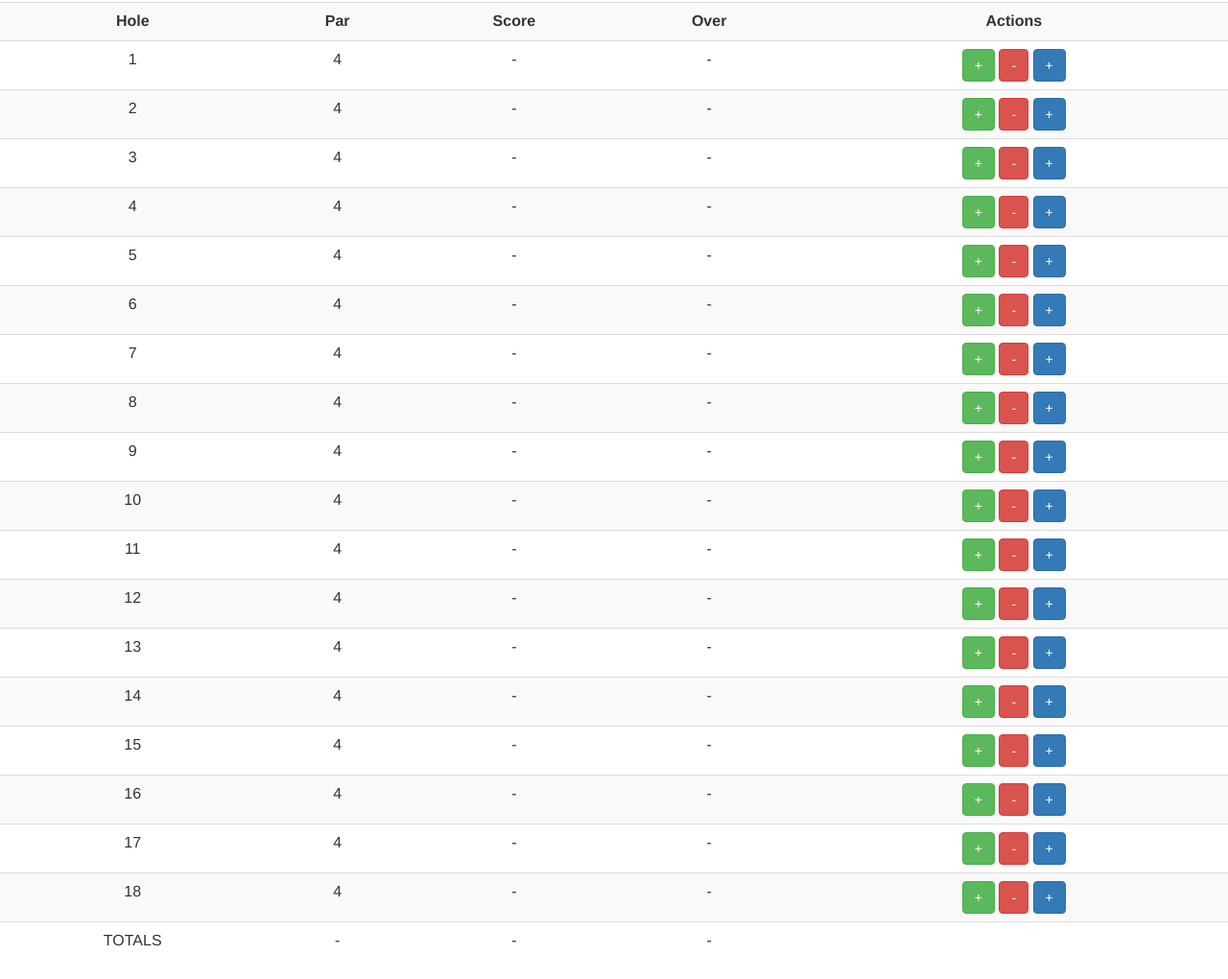
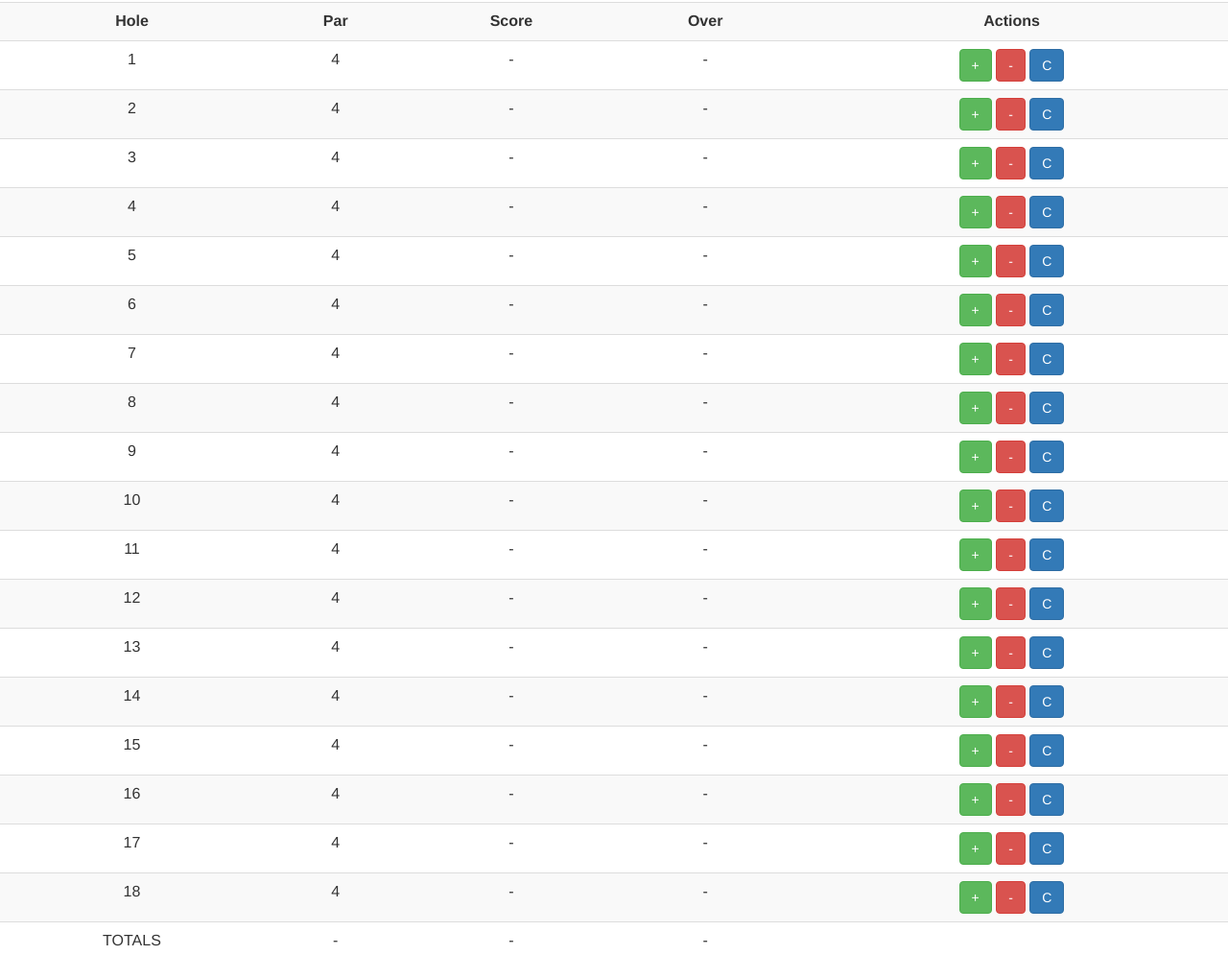
Before and after one commit to BigReadBear/bigreadbear.github.io, a plain HTML site: page assignments/assignment03.html in a window 1280 px wide. Shown: the part 157-1177 px from the top of the page at 96% size. Drawn offline with nearby package versions, Linux system fonts and the light colour scheme.

Commit message:
Update assignment03.html

```diff
--- a/assignments/assignment03.html
+++ b/assignments/assignment03.html
@@ -24,125 +24,125 @@
     <td>4</td>
     <td>-</td>
     <td>-</td>
-    <td><button class="btn btn-success">+</button> <button class="btn btn-danger">-</button> <button class="btn btn-primary">+</button></td>
+    <td><button class="btn btn-success">+</button> <button class="btn btn-danger">-</button> <button class="btn btn-primary">C</button></td>
   </tr>
   <tr id="2">
     <td>2</td>
     <td>4</td>
     <td>-</td>
     <td>-</td>
-    <td><button class="btn btn-success">+</button> <button class="btn btn-danger">-</button> <button class="btn btn-primary">+</button></td>
+    <td><button class="btn btn-success">+</button> <button class="btn btn-danger">-</button> <button class="btn btn-primary">C</button></td>
   </tr>
   <tr id="3">
     <td>3</td>
     <td>4</td>
     <td>-</td>
     <td>-</td>
-    <td><button class="btn btn-success">+</button> <button class="btn btn-danger">-</button> <button class="btn btn-primary">+</button></td>
+    <td><button class="btn btn-success">+</button> <button class="btn btn-danger">-</button> <button class="btn btn-primary">C</button></td>
   </tr>
   <tr id="4">
     <td>4</td>
     <td>4</td>
     <td>-</td>
     <td>-</td>
-    <td><button class="btn btn-success">+</button> <button class="btn btn-danger">-</button> <button class="btn btn-primary">+</button></td>
+    <td><button class="btn btn-success">+</button> <button class="btn btn-danger">-</button> <button class="btn btn-primary">C</button></td>
   <tr id="5">
     <td>5</td>
     <td>4</td>
     <td>-</td>
     <td>-</td>
-    <td><button class="btn btn-success">+</button> <button class="btn btn-danger">-</button> <button class="btn btn-primary">+</button></td>
+    <td><button class="btn btn-success">+</button> <button class="btn btn-danger">-</button> <button class="btn btn-primary">C</button></td>
   </tr>
   <tr id="6">
     <td>6</td>
     <td>4</td>
     <td>-</td>
     <td>-</td>
-    <td><button class="btn btn-success">+</button> <button class="btn btn-danger">-</button> <button class="btn btn-primary">+</button></td>
+    <td><button class="btn btn-success">+</button> <button class="btn btn-danger">-</button> <button class="btn btn-primary">C</button></td>
   </tr>
   <tr id="7">
     <td>7</td>
     <td>4</td>
     <td>-</td>
     <td>-</td>
-    <td><button class="btn btn-success">+</button> <button class="btn btn-danger">-</button> <button class="btn btn-primary">+</button></td>
+    <td><button class="btn btn-success">+</button> <button class="btn btn-danger">-</button> <button class="btn btn-primary">C</button></td>
   </tr>
   <tr id="8">
     <td>8</td>
     <td>4</td>
     <td>-</td>
     <td>-</td>
-    <td><button class="btn btn-success">+</button> <button class="btn btn-danger">-</button> <button class="btn btn-primary">+</button></td>
+    <td><button class="btn btn-success">+</button> <button class="btn btn-danger">-</button> <button class="btn btn-primary">C</button></td>
   </tr>
   <tr id="9">
     <td>9</td>
     <td>4</td>
     <td>-</td>
     <td>-</td>
-    <td><button class="btn btn-success">+</button> <button class="btn btn-danger">-</button> <button class="btn btn-primary">+</button></td>
+    <td><button class="btn btn-success">+</button> <button class="btn btn-danger">-</button> <button class="btn btn-primary">C</button></td>
   </tr>
   <tr id="10">
     <td>10</td>
     <td>4</td>
     <td>-</td>
     <td>-</td>
-    <td><button class="btn btn-success">+</button> <button class="btn btn-danger">-</button> <button class="btn btn-primary">+</button></td>
+    <td><button class="btn btn-success">+</button> <button class="btn btn-danger">-</button> <button class="btn btn-primary">C</button></td>
   </tr>
   <tr id="11">
     <td>11</td>
     <td>4</td>
     <td>-</td>
     <td>-</td>
-    <td><button class="btn btn-success">+</button> <button class="btn btn-danger">-</button> <button class="btn btn-primary">+</button></td>
+    <td><button class="btn btn-success">+</button> <button class="btn btn-danger">-</button> <button class="btn btn-primary">C</button></td>
   </tr>
   <tr id="12">
     <td>12</td>
     <td>4</td>
     <td>-</td>
     <td>-</td>
-    <td><button class="btn btn-success">+</button> <button class="btn btn-danger">-</button> <button class="btn btn-primary">+</button></td>
+    <td><button class="btn btn-success">+</button> <button class="btn btn-danger">-</button> <button class="btn btn-primary">C</button></td>
   </tr>
   <tr id="13">
     <td>13</td>
     <td>4</td>
     <td>-</td>
     <td>-</td>
-    <td><button class="btn btn-success">+</button> <button class="btn btn-danger">-</button> <button class="btn btn-primary">+</button></td>
+    <td><button class="btn btn-success">+</button> <button class="btn btn-danger">-</button> <button class="btn btn-primary">C</button></td>
   </tr>
   <tr id="14">
     <td>14</td>
     <td>4</td>
     <td>-</td>
     <td>-</td>
-    <td><button class="btn btn-success">+</button> <button class="btn btn-danger">-</button> <button class="btn btn-primary">+</button></td>
+    <td><button class="btn btn-success">+</button> <button class="btn btn-danger">-</button> <button class="btn btn-primary">C</button></td>
   </tr>
   <tr id="15">
     <td>15</td>
     <td>4</td>
     <td>-</td>
     <td>-</td>
-    <td><button class="btn btn-success">+</button> <button class="btn btn-danger">-</button> <button class="btn btn-primary">+</button></td>
+    <td><button class="btn btn-success">+</button> <button class="btn btn-danger">-</button> <button class="btn btn-primary">C</button></td>
   </tr>
   <tr id="16">
     <td>16</td>
     <td>4</td>
     <td>-</td>
     <td>-</td>
-    <td><button class="btn btn-success">+</button> <button class="btn btn-danger">-</button> <button class="btn btn-primary">+</button></td>
+    <td><button class="btn btn-success">+</button> <button class="btn btn-danger">-</button> <button class="btn btn-primary">C</button></td>
   </tr>
   <tr id="17">
     <td>17</td>
     <td>4</td>
     <td>-</td>
     <td>-</td>
-    <td><button class="btn btn-success">+</button> <button class="btn btn-danger">-</button> <button class="btn btn-primary">+</button></td>
+    <td><button class="btn btn-success">+</button> <button class="btn btn-danger">-</button> <button class="btn btn-primary">C</button></td>
   </tr>
   <tr id="18">
     <td>18</td>
     <td>4</td>
     <td>-</td>
     <td>-</td>
-    <td><button class="btn btn-success">+</button> <button class="btn btn-danger">-</button> <button class="btn btn-primary">+</button></td>
+    <td><button class="btn btn-success">+</button> <button class="btn btn-danger">-</button> <button class="btn btn-primary">C</button></td>
   </tr>
   <tr id="totals">
     <td id="allTotal">TOTALS</td>
```
